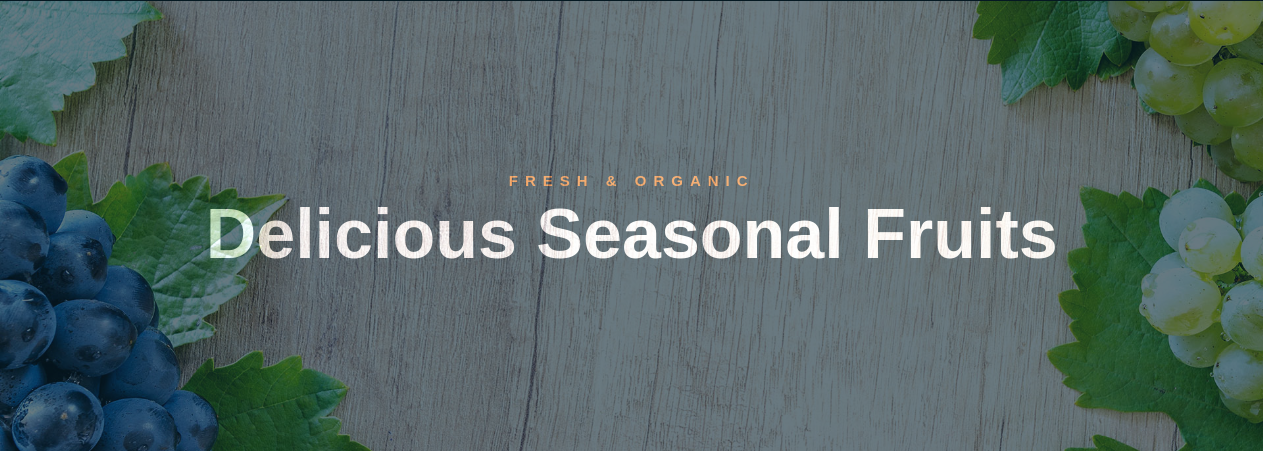
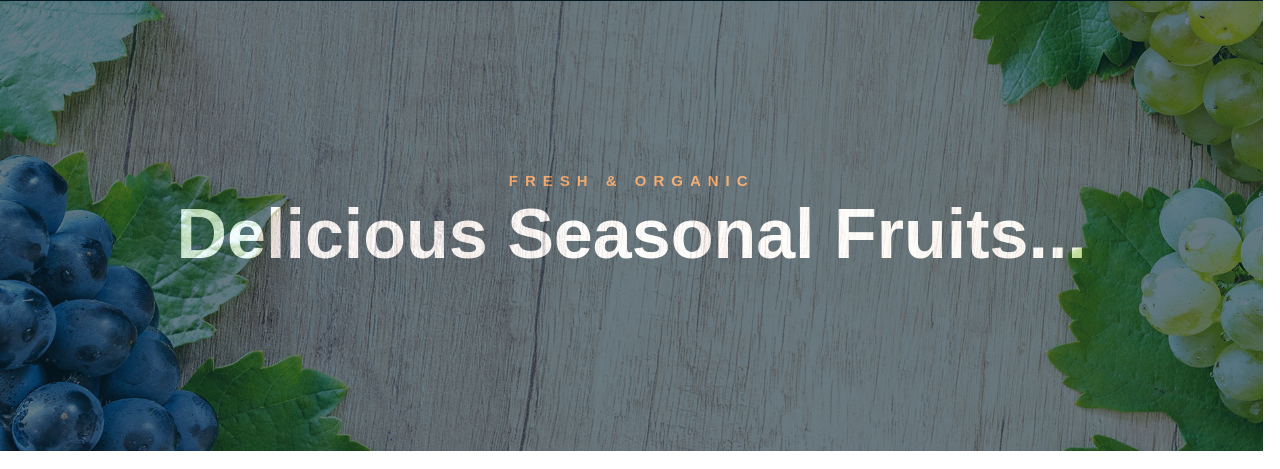
Before and after one commit to ravindrasingh777/FruitKha, a plain HTML site: page index.html in a window 1280 px wide. Shown: the part 84-553 px from the top of the page. Drawn offline with Linux system fonts and the light colour scheme.

Commit message:
teen dot

```diff
--- a/index.html
+++ b/index.html
@@ -32,7 +32,7 @@
         <div class="hero-section">
             <div class="hero-back">
             <p>Fresh &amp; Organic</p>
-            <h1>Delicious Seasonal Fruits</h1>
+            <h1>Delicious Seasonal Fruits...</h1>
           </div>
         </div>
     </section>
```
